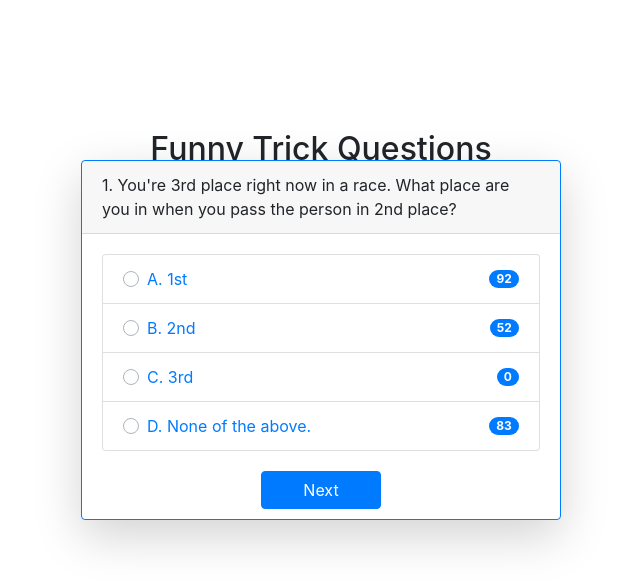
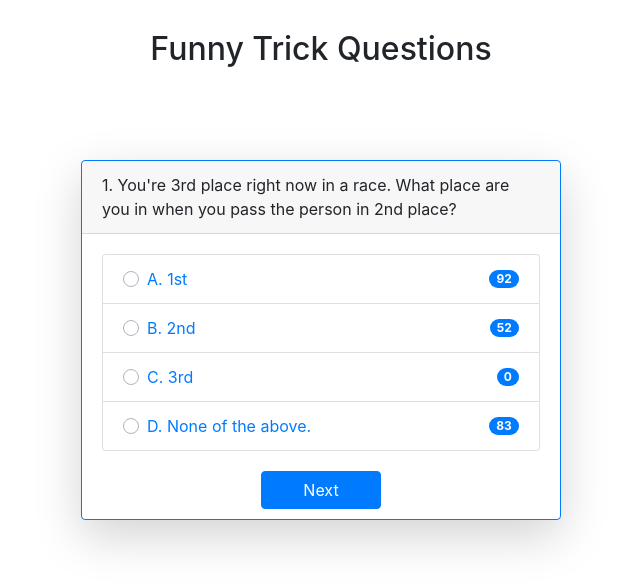
Before and after one commit to Tchoukoualeu/Quiz-Project, a plain HTML site: page index.html in a window 1280 px wide. Shown: the whole page, without its empty margins (319-959 px from the left). Drawn offline with nearby package versions, Linux system fonts and the light colour scheme.

Commit message:
Update style.css

```diff
--- a/css/style.css
+++ b/css/style.css
@@ -6,7 +6,7 @@ html, body {
     /* background-color: #eee;  */
     width: 600px !important;
     /* text-align: center; */
-    margin-top: 130px;
+    margin-top: 30px;
 }
 .card{
     margin-right: auto;
```
